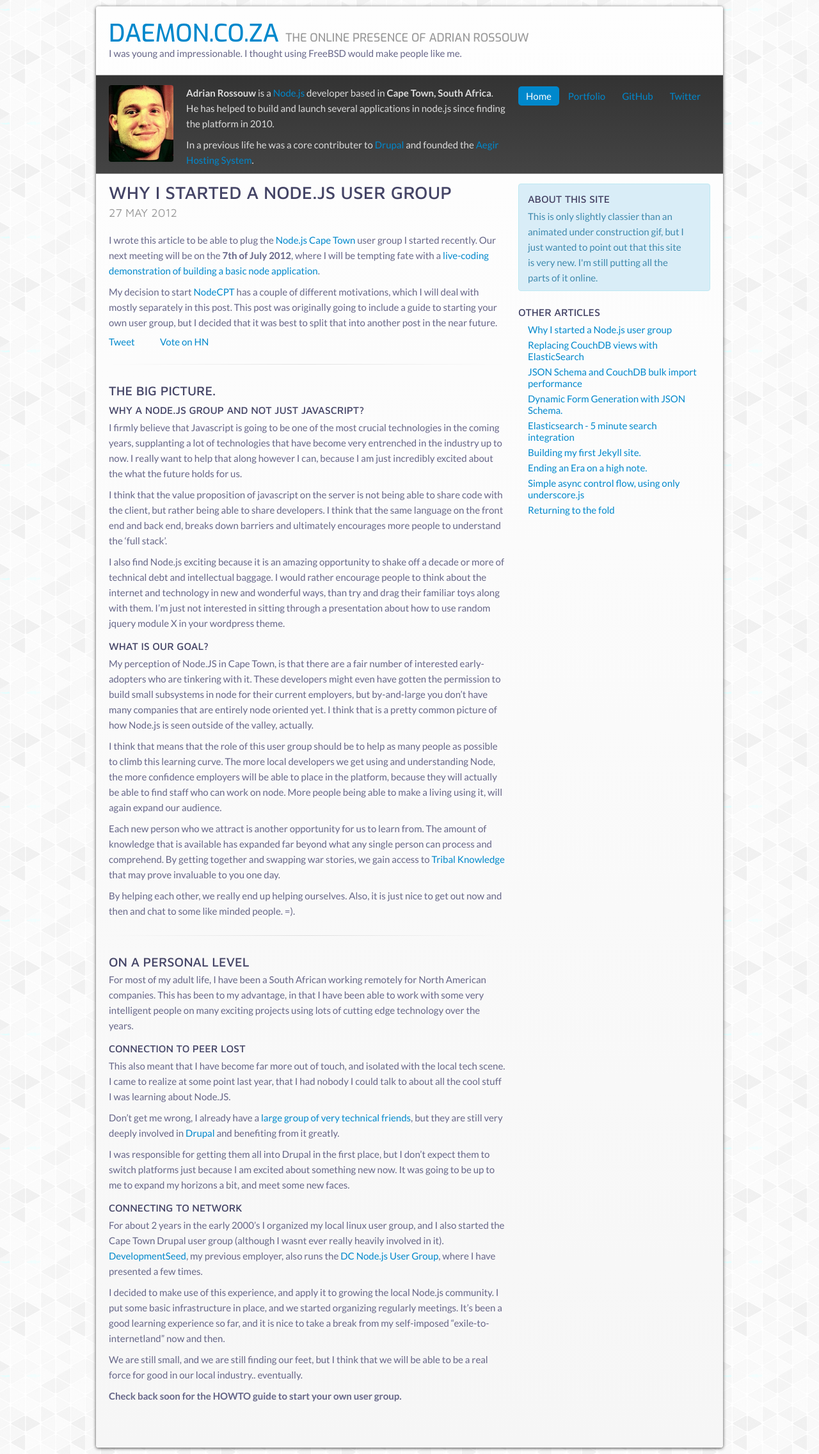
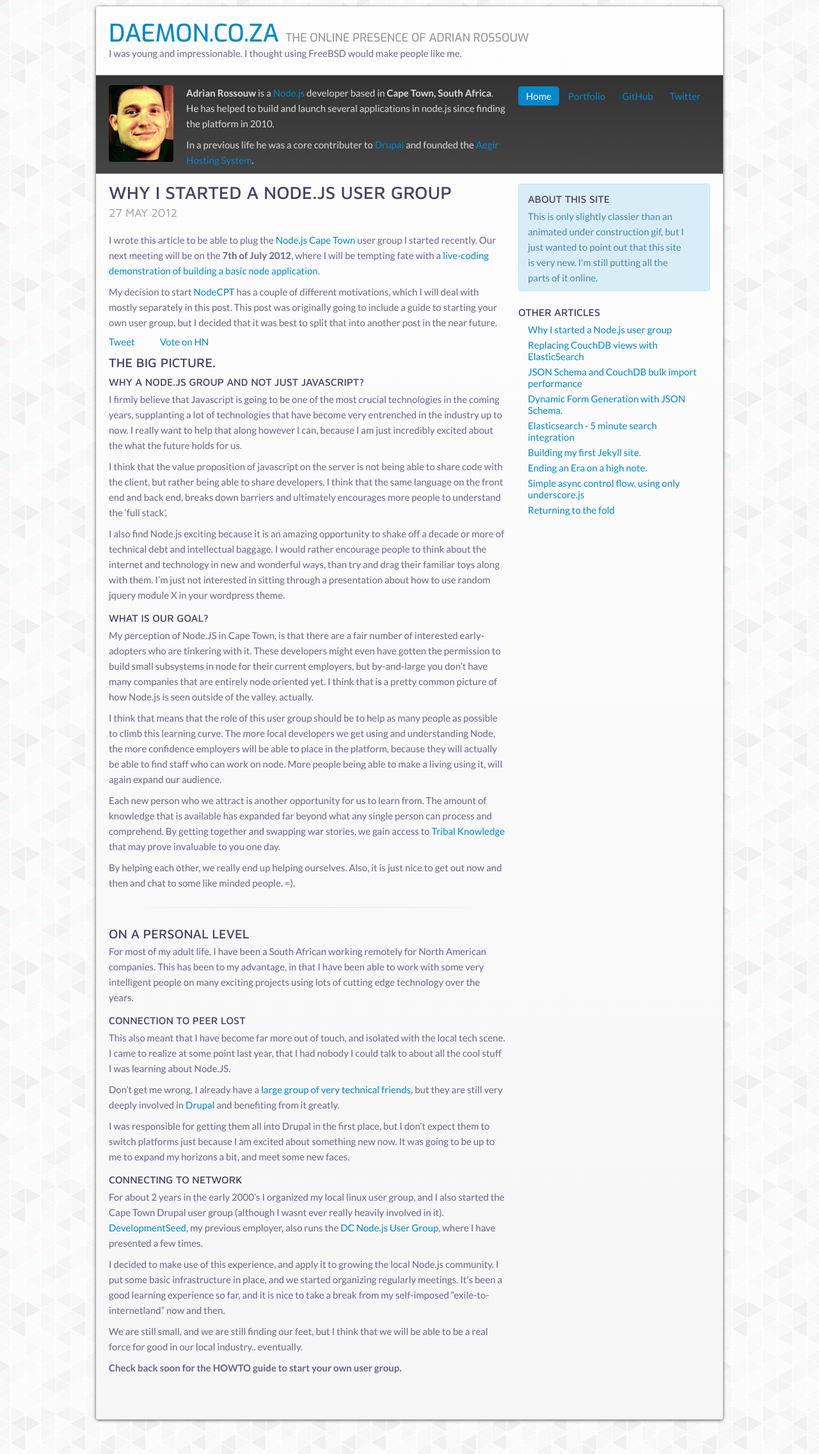
Before and after one commit to AdrianRossouw/daemon-co-za, a Jekyll site: the page built from _posts/articles/2012-05-27-why-start-a-nodejs-user-group.md, in a window 1280 px wide. Shown: the whole page at 64% size. Built offline with Jekyll 4.4.1, drawn with Linux system fonts in a browser that asks for light colours; comment, search, counter and statistics services are not loaded.

Commit message:
remove hr.

```diff
--- a/_posts/articles/2012-05-27-why-start-a-nodejs-user-group.md
+++ b/_posts/articles/2012-05-27-why-start-a-nodejs-user-group.md
@@ -10,8 +10,6 @@ I wrote this article to be able to plug the [Node.js Cape Town](http://nodecpt.g
 My decision to start [NodeCPT](http://nodecpt.github.com) has a couple of different motivations, which I will deal with mostly separately in this post. This post was originally going to include a guide to starting your own user group, but I decided that it was best to split that into another post in the near future.
 
 {% include social.html %}
-
-<hr class='soften' />
 
 ### The big picture.
 
```
